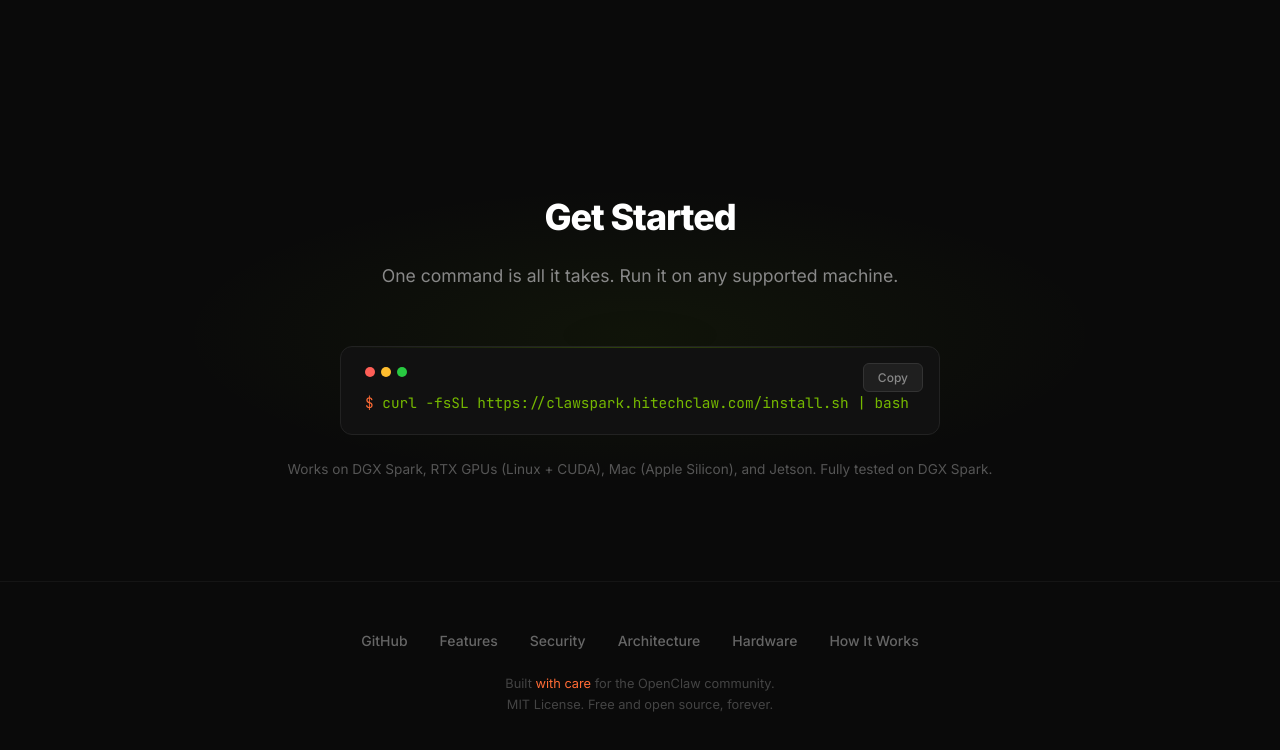
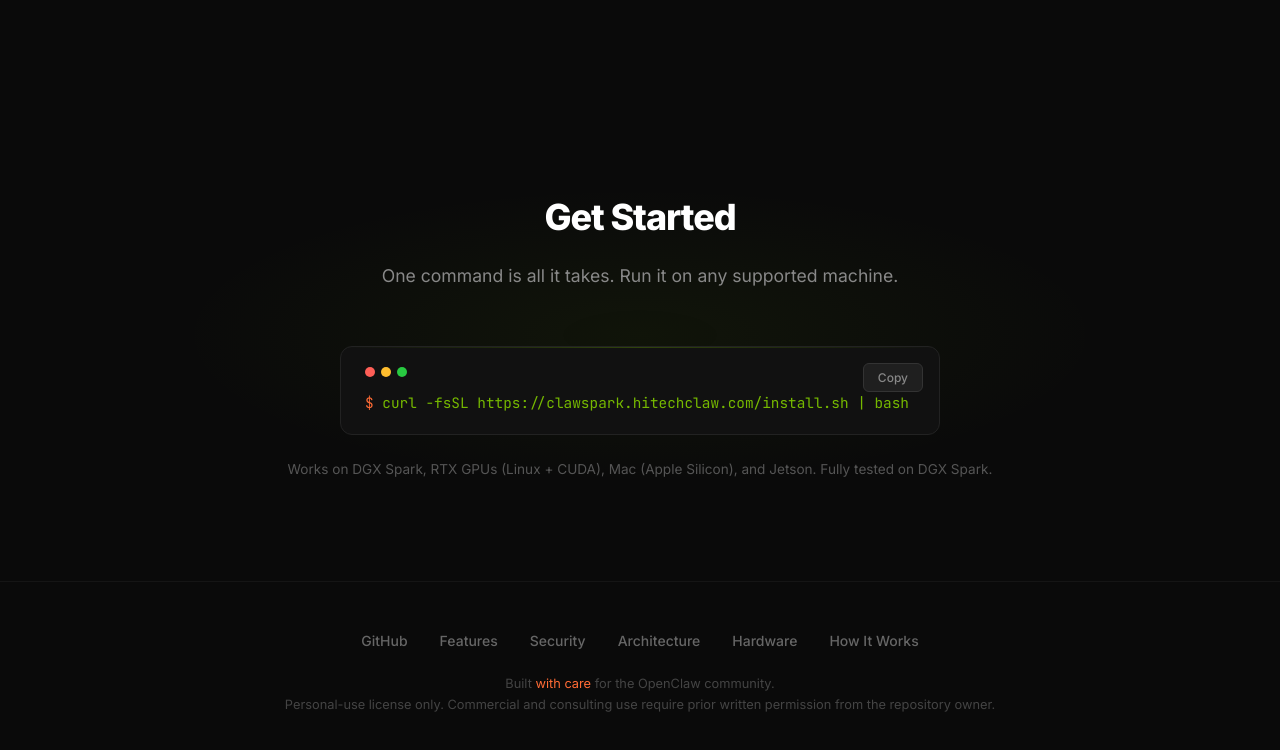
Before and after one commit to Remittanceluo951/clawspark, a website: page web/index.html in a window 1280 px wide. Shown: the part 7346-8096 px from the top of the page. Drawn offline with Linux system fonts and the light colour scheme.

Commit message:
Update License

```diff
--- a/package.json
+++ b/package.json
@@ -3,7 +3,7 @@
   "version": "2.0.0",
   "description": "One-command OpenClaw installer and CLI for local, CPU-first, and API-backed AI agent deployments.",
   "author": "hitechclaw",
-  "license": "MIT",
+  "license": "SEE LICENSE IN LICENSE",
   "homepage": "https://github.com/thanhan92-f1/clawspark#readme",
   "repository": {
     "type": "git",
--- a/web/index.html
+++ b/web/index.html
@@ -1769,7 +1769,7 @@
       </div>
       <p class="footer-note">
         Built <span class="heart">with care</span> for the OpenClaw community.<br>
-        MIT License. Free and open source, forever.
+        Personal-use license only. Commercial and consulting use require prior written permission from the repository owner.
       </p>
     </div>
   </footer>
```
Also changed, not shown: README.md, 1 other file.
